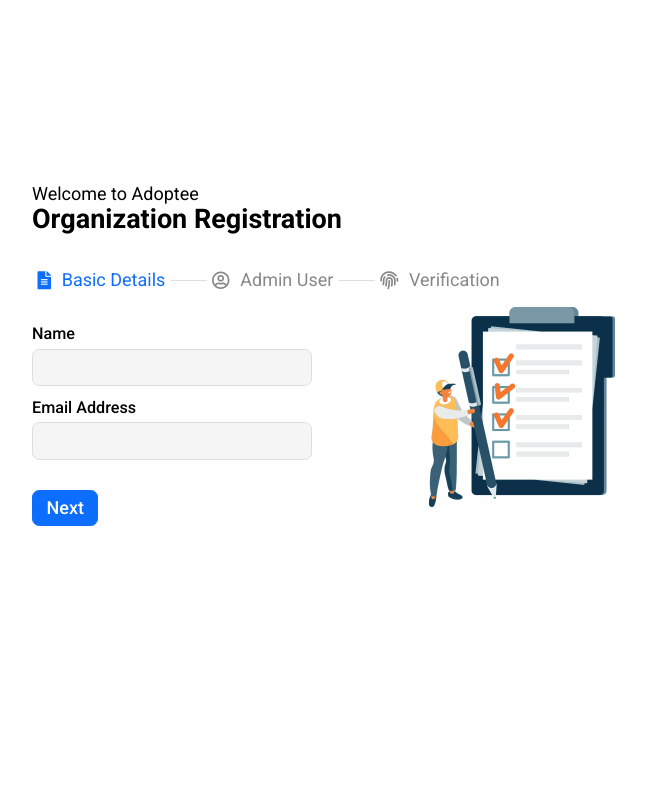
After one commit to dalanad/adoptee, a PHP site: template view/auth/organization_signup.php in a window 1280 px wide. The commit adds this page. Shown: the whole page, without its empty margins (276-922 px from the left). Run offline with PHP 8.4, Linux system fonts and the light colour scheme; the template is opened without the code that fills it, so the values that code supplies are empty.

Commit message:
added organization registation page

```diff
--- a/assets/css/styles.css
+++ b/assets/css/styles.css
@@ -88,7 +88,7 @@
 	min-height: 2rem;
 	border: .1rem solid var(--primary);
 	font-size: 1rem;
-	border-radius: .5rem;
+	border-radius: .4rem;
 	text-decoration: none !important;
 	background-color: var(--primary);
 	color: white;
--- /dev/null
+++ b/view/auth/organization_signup.php
@@ -0,0 +1,125 @@
+<?php require_once  __DIR__ . './../_layout/layout.php' ?>
+
+<style>
+    .bg-primary {
+        background-color: var(--primary);
+    }
+
+    .animated-card {
+        overflow: hidden;
+        width: 280px;
+        transition: width 0.3s ease-out, padding 0.5s ease-out;
+        white-space: nowrap;
+        border-radius: 16px;
+        padding: 1em;
+    }
+
+    .animated-card.hidden {
+        width: 0;
+        padding-left: 0px;
+        padding-right: 0;
+    }
+
+    .centered-container {
+        display: flex;
+        height: 100%;
+        flex-direction: column;
+        justify-content: center;
+    }
+
+    @media (max-width:600px) {
+        .centered-container {
+            display: block;
+        }
+    }
+
+    .stepper {
+        display: flex;
+    }
+
+    .step {
+        padding: 1rem 0;
+        display: flex;
+        align-items: center;
+        /* cursor: pointer; */
+        line-height: 1;
+        border-radius: .4rem;
+        color: var(--gray-5);
+    }
+
+    /* .step:hover {
+        color: black;
+        transition: all .2s ease-in-out;
+    } */
+
+    .step.active {
+        color: var(--primary);
+    }
+
+    .step.active .step-icon {
+        font-weight: 900;
+    }
+
+    .step:not(:first-child)::before,
+    .step:not(:last-child)::after {
+        min-width: 1rem;
+        content: " ";
+        height: .1rem;
+        background-color: var(--gray-3);
+        display: block;
+    }
+
+    .step-icon,
+    .step-title {
+        margin: 0 .3rem;
+    }
+</style>
+
+<div class="centered-container">
+    <div>
+        <div style="margin: 0 auto;margin-bottom: 5rem;max-width: 700px;">
+            <div class="p2">
+                <div>Welcome to Adoptee</div>
+                <h2 class="m0">Organization Registration</h2>
+            </div>
+
+            <div class="stepper px2">
+                <div class="step active">
+                    <i class="step-icon far fa-file-alt"></i>
+                    <span class="step-title">Basic Details</span>
+                </div>
+                <div class="step">
+                    <i class="step-icon far fa-user-circle "></i>
+                    <span class="step-title">Admin User</span>
+                </div>
+                <div class="step">
+                    <i class="step-icon fa fa-fingerprint"></i>
+                    <span class="step-title">Verification</span>
+                </div>
+            </div>
+
+            <div style="display: flex;">
+                <div class="animated-card" id="sign-up">
+                    <div class="field">
+                        <label>Name</label>
+                        <input class="ctrl" type="email" />
+                        <span class="field-msg"> </span>
+                    </div>
+                    <div class="field">
+                        <label>Email Address</label>
+                        <input class="ctrl" type="email" />
+                        <span class="field-msg"> </span>
+                    </div>
+                    <button class="btn" style="margin-top: 1em;">Next</button>
+                </div>
+                <div style="flex: 1 1 0;text-align: center;">
+                    <img src="/assets/images/graphics/task-list.webp" style="height: 200px;">
+                </div>
+            </div>
+        </div>
+    </div>
+</div>
+
+<script>
+
+</script>
--- a/view/signin.php
+++ b/view/signin.php
@@ -4,7 +4,6 @@
     .bg-primary {
         background-color: var(--primary);
     }
-
     .animated-card {
         overflow: hidden;
         width: 280px;
```
Also changed, not shown: assets/images/graphics/task-list.webp (added).
